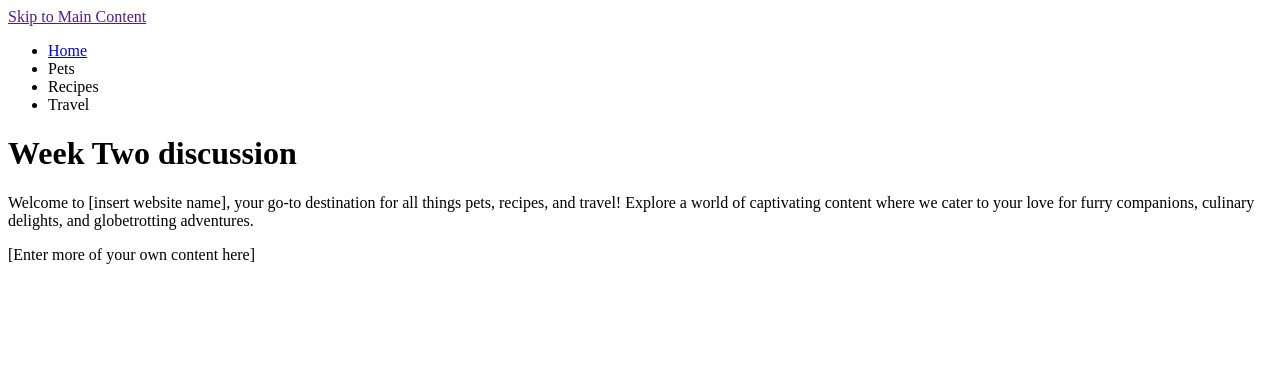
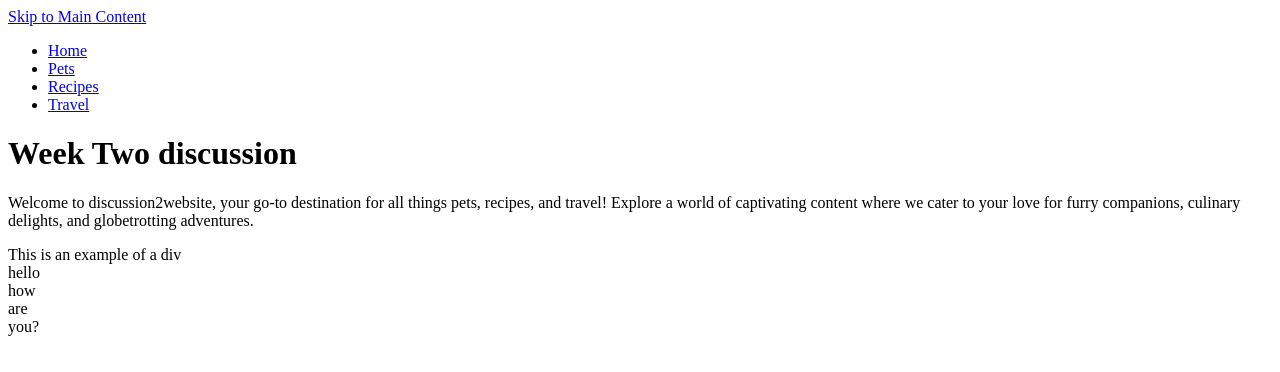
Before and after one commit to MollyRich1/ccp_html_w24, a plain HTML site: page index.html in a window 1280 px wide. Drawn offline with Linux system fonts and the light colour scheme.

Commit message:
Add files via upload

```diff
--- a/index.html
+++ b/index.html
@@ -6,33 +6,33 @@
     <title>Pets</title>
 </head>
 <body>
-    <a href = "">Skip to Main Content</a>
+    <a href = "#main">Skip to Main Content</a>
     <header>
         <nav>
             <ul>
                 <li><a href = "index.html">Home</a></li>
-                <li>Pets</li>
-                <li>Recipes</li>
-                <li>Travel</li>
+                <li><a href = "pets.html">Pets</a></li>
+                <li><a href = "recipes.html">Recipes</a></li>
+                <li><a href = "travel.html">Travel</a></li>
             </ul>
         </nav>
         <h1>Week Two discussion</h1>
 
     </header>
-    <main>
+    <main id = "main">
         <div>
-            <p>Welcome to [insert website name], your go-to destination for all things pets, recipes, and travel! Explore a world of captivating content where we cater to your love for furry companions, culinary delights, and globetrotting adventures. </p>
+            <p>Welcome to discussion2website, your go-to destination for all things pets, recipes, and travel! Explore a world of captivating content where we cater to your love for furry companions, culinary delights, and globetrotting adventures. </p>
 
         </div>
 
-<div>[Enter more of your own content here]</div>
+<div>This is an example of a div</div>
 
             <!-- Jackie Wolf -->
 
-        <div></div>
-        <div></div>
-        <div></div>
-        <div></div>
+        <div>hello</div>
+        <div>how</div>
+        <div>are</div>
+        <div>you?</div>
     </main>
 
 </body>
```
Also changed, not shown: pets.html (+5 -4 lines), recipes.html (added, +11 -0 lines), travel.html (added, +11 -0 lines), images/Boston_chew.jpg (added).
